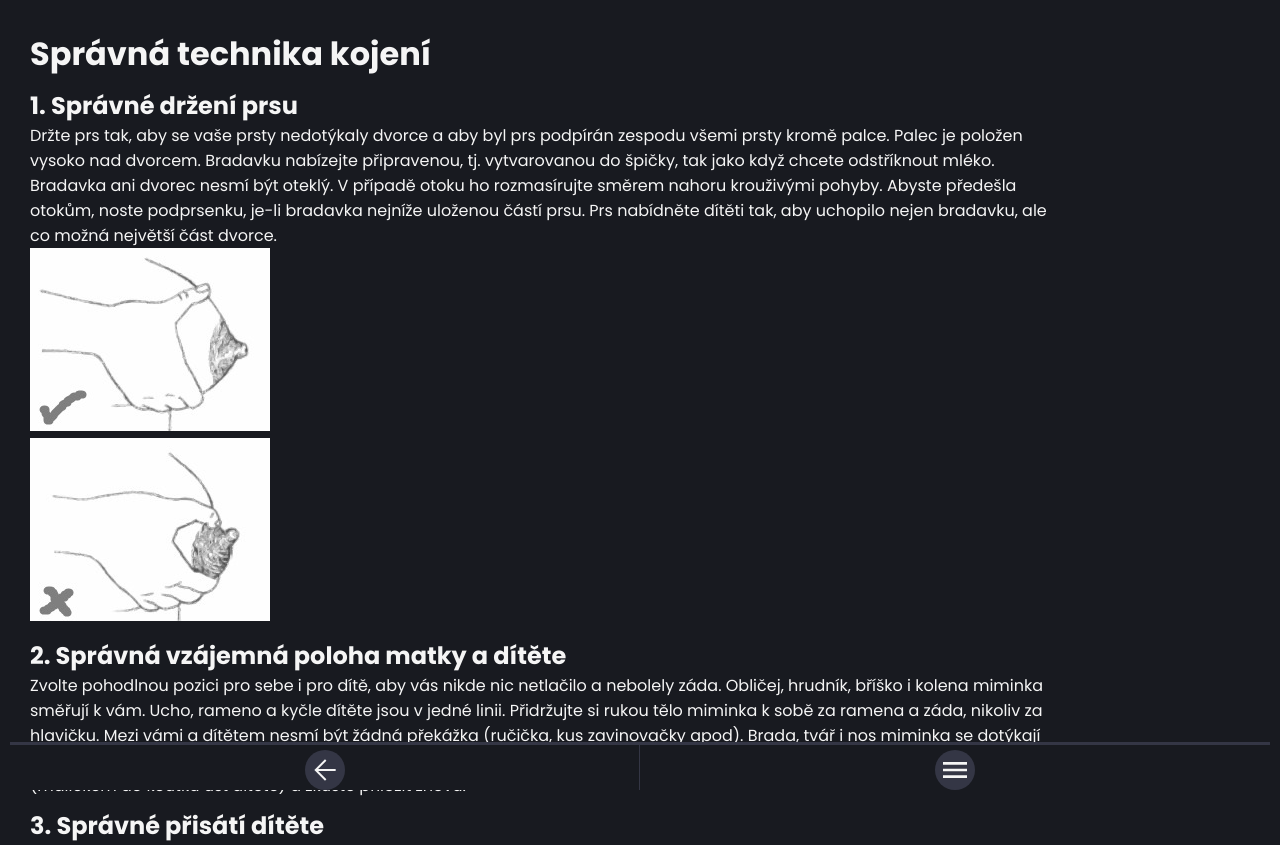
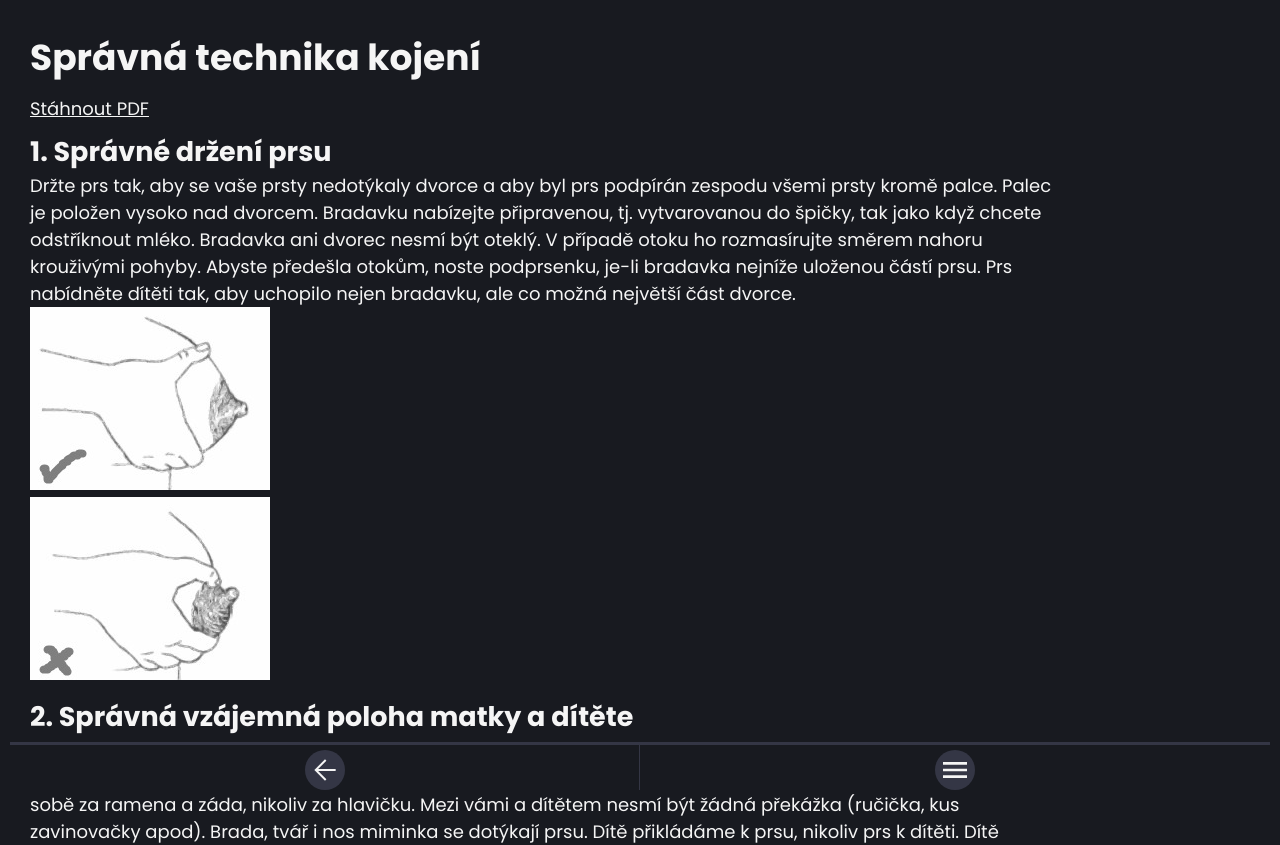
Before and after one commit to badela007/Kojoradce_projekt, a React (Vite) app: page /info-o-kojeni/technika in a window 1280 px wide. Shown: the top 845 px of the page. Built offline with nearby package versions, Linux system fonts and the light colour scheme.

Commit message:
Font-size var

```diff
--- a/src/pages/HomePage/style.css
+++ b/src/pages/HomePage/style.css
@@ -10,6 +10,9 @@
   --btn-tertiary-bg-color: rgba(59, 10, 63, 1);
   --btn-nav-bg-color: rgba(52, 54, 69, 1);
   --menu-background: rgba(104, 80, 106, 1);
+  --font-size-primary: 20px;
+  --font-size-secondary: 18px;
+  --font-size-tertiary: 16px;
 }
 
 /* ZÁKLADNÍ STYLY */
--- a/src/pages/PositionsPage/style.css
+++ b/src/pages/PositionsPage/style.css
@@ -10,4 +10,5 @@
   justify-content: center;
   margin-top: 20px;
   margin: 30px;
+  font-size: var(--font-size-secondary)
 }
--- a/src/pages/TechniquePage/index.jsx
+++ b/src/pages/TechniquePage/index.jsx
@@ -25,6 +25,11 @@ export const TechniquePage = () => {
   return (
     <div className="technique-container">
       <h1>Správná technika kojení</h1>
+      <div className="download-link">
+        <a href="/download/Spravna-technika-kojeni.pdf" download>
+          Stáhnout PDF
+        </a>
+      </div>
       {details.map((detail, index) => (
         <TechniqueDetail
           key={index}
@@ -33,11 +38,6 @@ export const TechniquePage = () => {
           images={detail.images}
         />
       ))}
-      <div className="download-link">
-        <a href="/download/Spravna-technika-kojeni.pdf" download>
-          Stáhnout PDF
-        </a>
-      </div>
     </div>
   );
 };
--- a/src/pages/TechniquePage/style.css
+++ b/src/pages/TechniquePage/style.css
@@ -7,5 +7,5 @@
   justify-content: center;
   margin-top: 20px;
   margin: 30px;
-
+  font-size: var(--font-size-secondary)
 }
```
